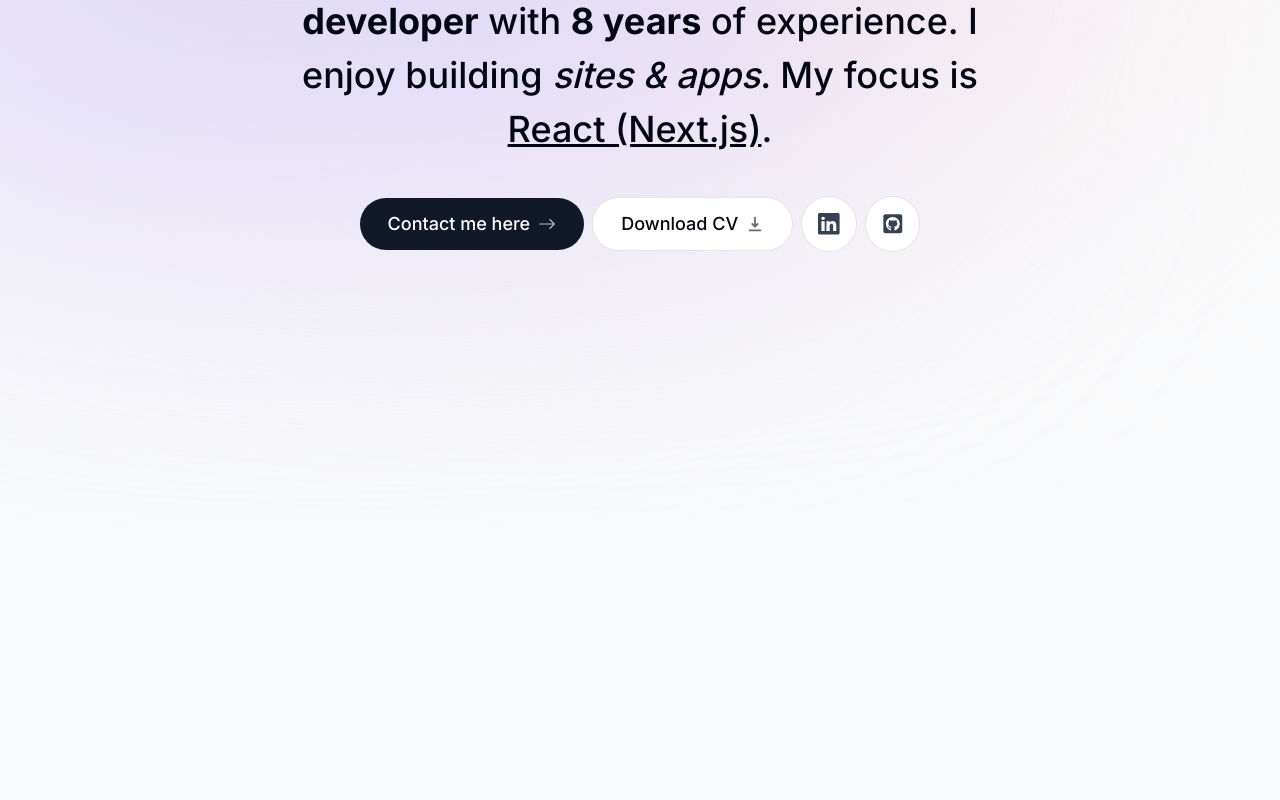
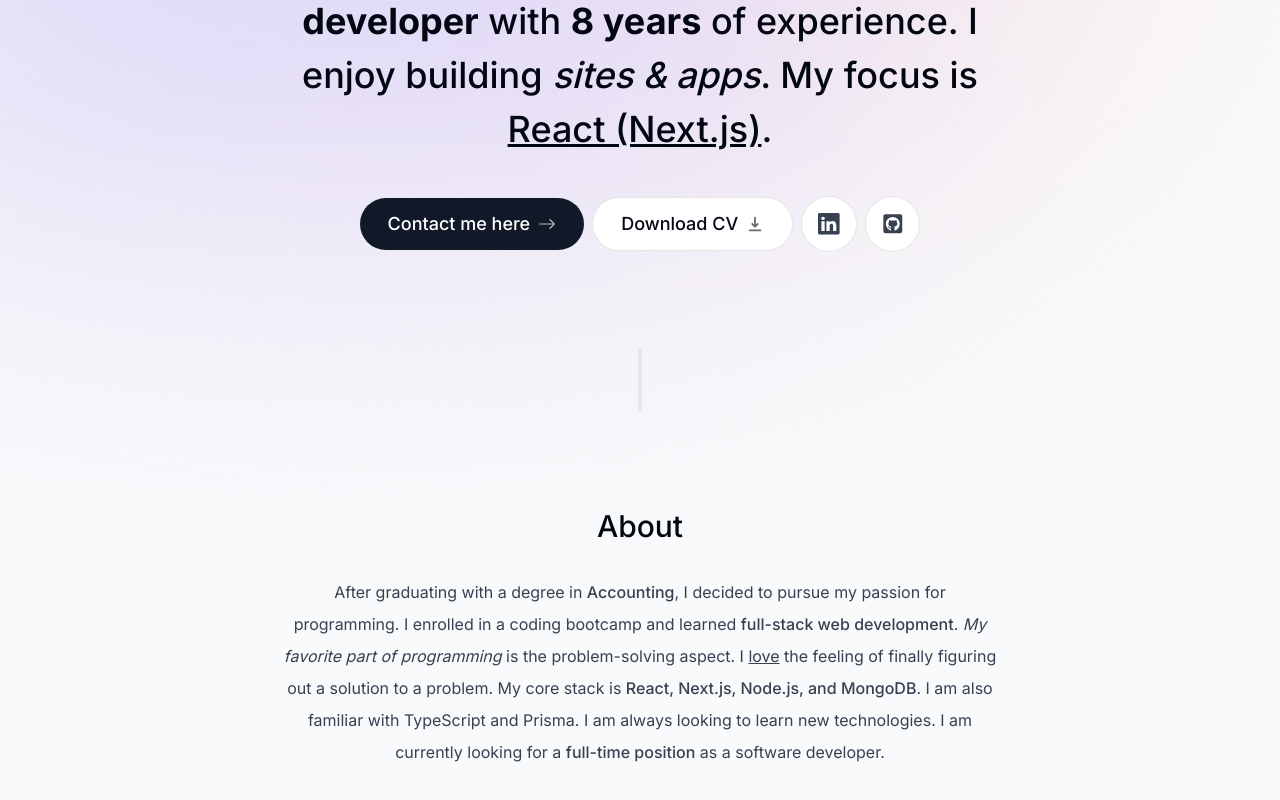
Before and after one commit to namke-dev/portfolio_namke_dev, a Next.js app: page / in a window 1280 px wide. Shown: the part 316-1116 px from the top of the page. Built offline with nearby package versions, Linux system fonts and the light colour scheme.

Commit message:
Init About component

```diff
--- a/app/page.tsx
+++ b/app/page.tsx
@@ -1,9 +1,13 @@
+import About from "@/components/about";
 import Intro from "@/components/intro";
+import SectionDivider from "@/components/section-divider";
 
 export default function Home() {
   return (
     <main className="flex flex-col items-center px-4">
       <Intro />
+      <SectionDivider />
+      <About />
     </main>
   );
 }
--- /dev/null
+++ b/components/about.tsx
@@ -0,0 +1,35 @@
+import React from "react";
+import SectionHeading from "./section-heading";
+
+export default function About() {
+  return (
+    <section
+      className="
+        max-w-[45rem]
+        mb-28 sm:mb-40
+        text-center
+        leading-8
+    "
+    >
+      <SectionHeading>About</SectionHeading>
+
+      <p className="mb-3 text-gray-700">
+        After graduating with a degree in{" "}
+        <span className="font-medium">Accounting</span>, I decided to pursue my
+        passion for programming. I enrolled in a coding bootcamp and learned{" "}
+        <span className="font-medium">full-stack web development</span>.{" "}
+        <span className="italic">My favorite part of programming</span> is the
+        problem-solving aspect. I <span className="underline">love</span> the
+        feeling of finally figuring out a solution to a problem. My core stack
+        is{" "}
+        <span className="font-medium">
+          React, Next.js, Node.js, and MongoDB
+        </span>
+        . I am also familiar with TypeScript and Prisma. I am always looking to
+        learn new technologies. I am currently looking for a{" "}
+        <span className="font-medium">full-time position</span> as a software
+        developer.
+      </p>
+    </section>
+  );
+}
```
